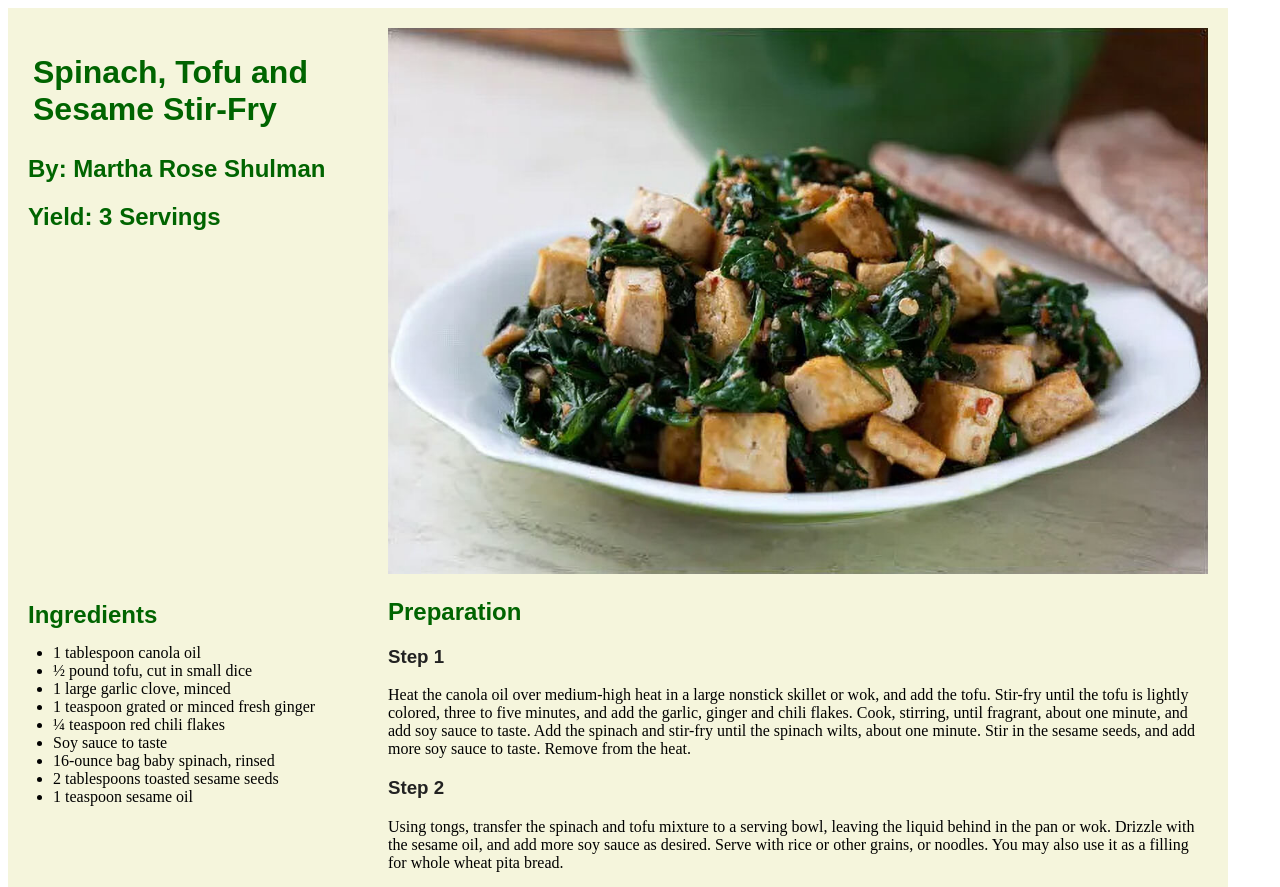
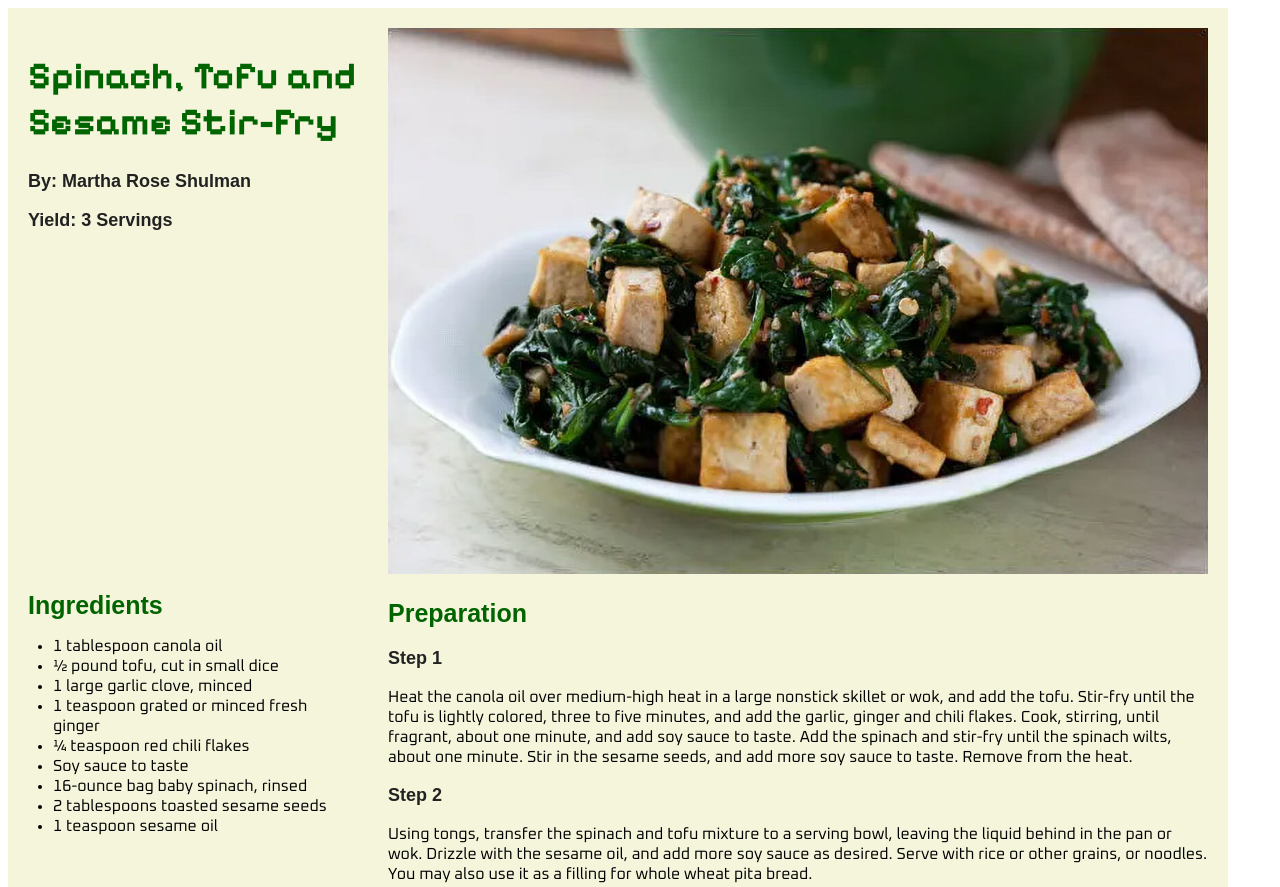
Before and after one commit to joycewyfan/exercise7, a plain HTML site: page index.html in a window 1280 px wide. Shown: the top 887 px of the page. Drawn offline with Linux system fonts and the light colour scheme; a web font is replaced by a local one.

Commit message:
added fonts

```diff
--- a/index.html
+++ b/index.html
@@ -1,11 +1,18 @@
 <!DOCTYPE html>
 <html lang="EN-CA">
   <html>
+    <head>
     <title>Exercise 7: Typography</title>
     <meta charset="utf-8">
-     <head>
-       <body>
-       <link rel="preconnect" href="https://cooking.nytimes.com/recipes/1012494-spinach-tofu-and-sesame-stir-fry">
+       <!--Link for Heading Font Style-->
+       <link rel="preconnect" href="https://fonts.googleapis.com">
+       <link rel="preconnect" href="https://fonts.gstatic.com" crossorigin>
+       <link href="https://fonts.googleapis.com/css2?family=Pixelify+Sans:wght@400..700&display=swap" rel="stylesheet">
+
+      <!--Link for Body Font Style-->
+      <link rel="preconnect" href="https://fonts.googleapis.com">
+      <link rel="preconnect" href="https://fonts.gstatic.com" crossorigin>
+      <link href="https://fonts.googleapis.com/css2?family=Bitcount+Grid+Single:wght@100..900&family=Oxanium:wght@200..800&family=Pixelify+Sans:wght@400..700&display=swap" rel="stylesheet">
     <!--Created by Joyce Fan on October 29, 2025-->
     <!--This receipe is taken from https://cooking.nytimes.com/recipes/1012494-spinach-tofu-and-sesame-stir-fry -->
 
@@ -13,16 +20,22 @@
       h1 {
         font-family: sans-serif;
         color: darkgreen;
-        width: 400px;
-        padding: 5px;
+        font-size: 38px;
+        font-family: "Pixelify Sans", sans-serif;
+        font-optical-sizing: auto;
+        font-weight: 700;
+        font-style: normal;
       }
 
       h2 {
         font-family: sans-serif;
         color: darkgreen;
+        font-size: 25px;
+
       }
 
       h3 {
+        font-size: 18px;
         font-family: sans-serif;
         color: #222222;
       }
@@ -30,6 +43,17 @@
       ul {
         padding: 25px;
         margin-top: -30px;
+        font-family: "Oxanium", sans-serif;
+        font-optical-sizing: auto;
+        font-weight: 100%;
+        font-style: normal;
+      }
+
+      p {
+        font-family: "Oxanium", sans-serif;
+        font-optical-sizing: auto;
+        font-weight: 100%;
+        font-style: normal;
       }
 
       .container {
@@ -46,7 +70,7 @@
       }
 
       .ingredients {
-        margin-top: 370px;
+        margin-top: 360px;
       }
 
       img{
@@ -55,7 +79,6 @@
 
 
     </style>
-       </body>
     </head>
 
     <div class="container">
@@ -64,13 +87,13 @@
       Spinach, Tofu and Sesame Stir-Fry
     </h1>
 
-    <h2>
+    <h3>
       By: Martha Rose Shulman
-    </h2>
+    </h3>
 
-    <h2>
+    <h3>
       Yield: 3 Servings
-    </h2>
+    </h3>
 
     <h2 class="ingredients">
       Ingredients
```
